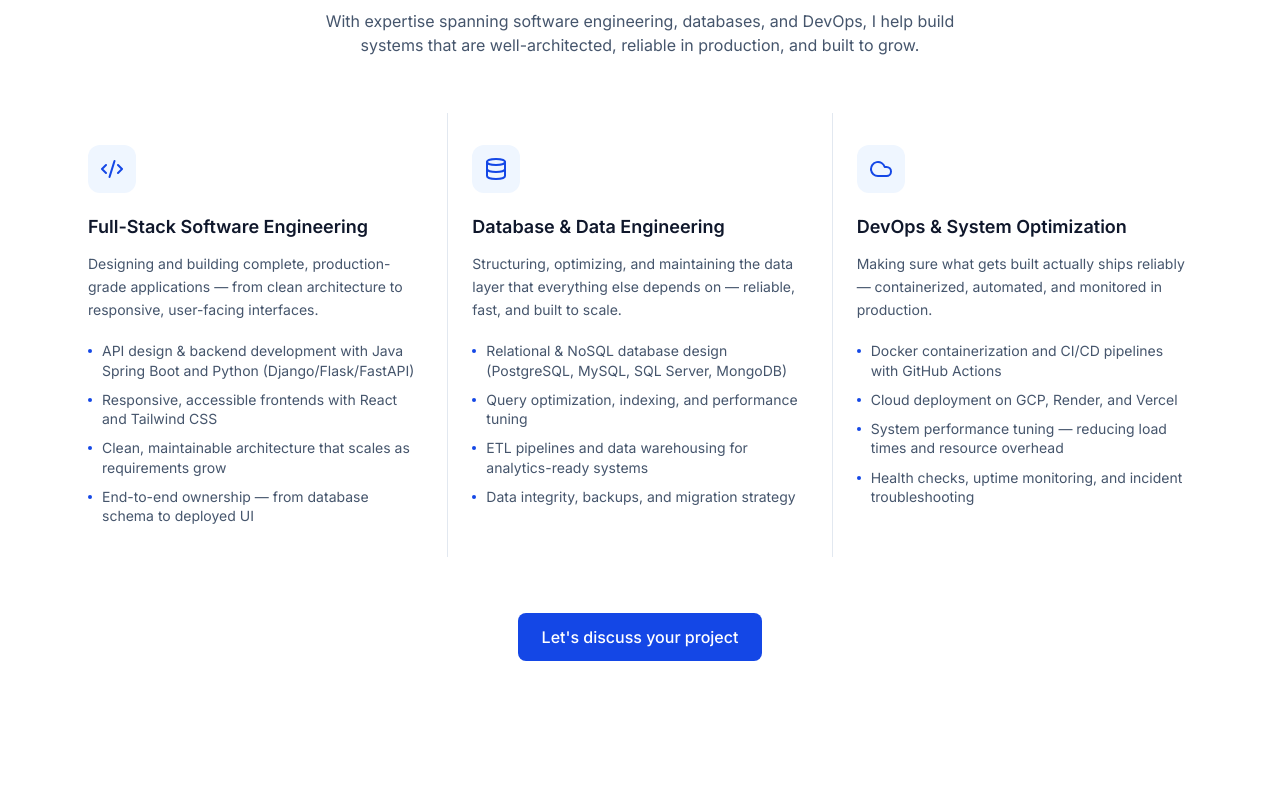
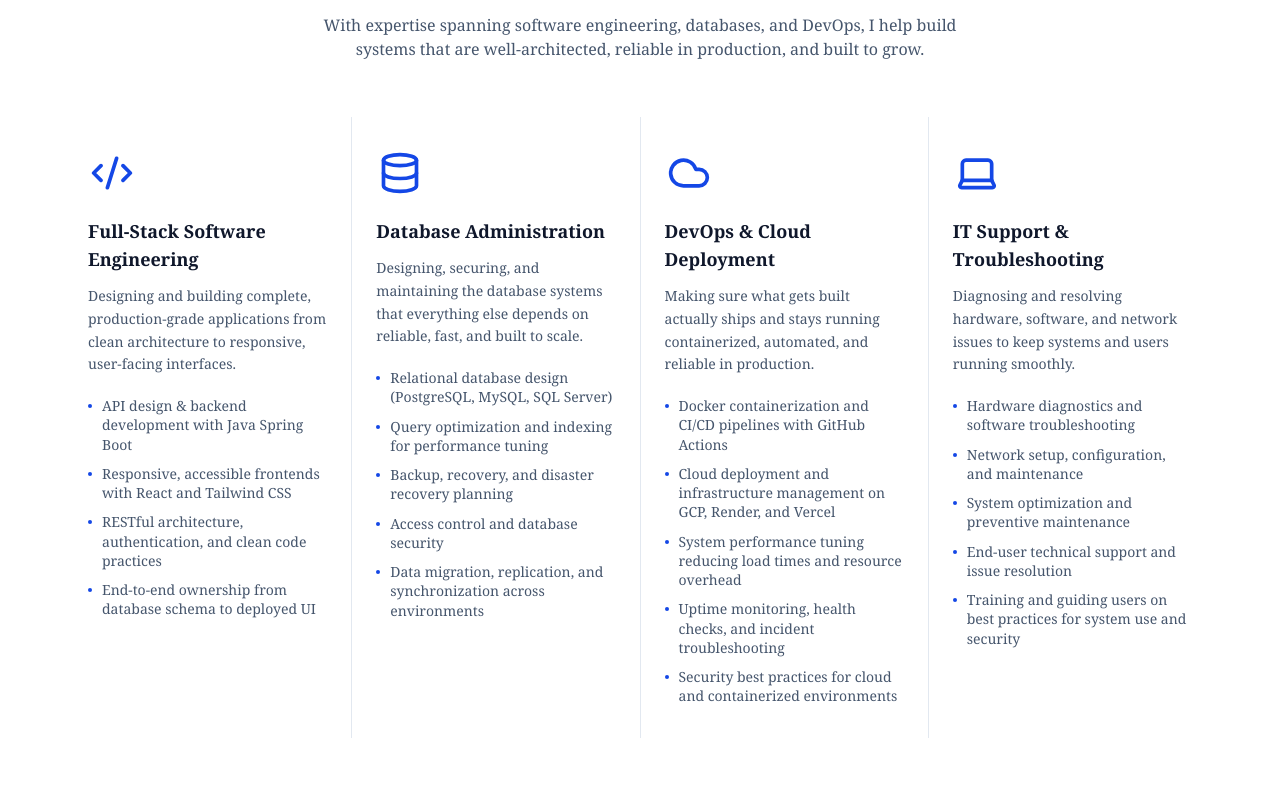
Before and after one commit to imani-prog/Timothy-Imani, a React (Vite) app: page / in a window 1280 px wide. Shown: the part 3386-4178 px from the top of the page. Built offline with nearby package versions, Linux system fonts and the light colour scheme.

Commit message:
Updated services

```diff
--- a/src/components/sections/Services.jsx
+++ b/src/components/sections/Services.jsx
@@ -3,10 +3,10 @@ import ServiceCard from '../ui/ServiceCard'
 
 export default function Services() {
   return (
-    <section id="services" className="py-20 px-5 sm:px-8 bg-white dark:bg-slate-900">
+    <section id="services" className="py-20 px-5 sm:px-8 bg-white dark:bg-slate-900 font-serif">
       <div className="max-w-6xl mx-auto">
         <div className="text-center mb-14">
-          <h2 className="text-sm font-semibold uppercase tracking-wider text-blue-700 dark:text-blue-400">
+          <h2 className="font-semibold uppercase tracking-wider text-blue-700 dark:text-blue-400">
             Services
           </h2>
           <h3 className="mt-2 text-2xl sm:text-3xl font-bold text-slate-900 dark:text-white">
--- a/src/components/ui/ServiceCard.jsx
+++ b/src/components/ui/ServiceCard.jsx
@@ -1,14 +1,14 @@
-import { Code2, Database, Cloud } from 'lucide-react'
+import { Code2, Database, Cloud, Laptop } from 'lucide-react'
 
-const ICONS = { Code2, Database, Cloud }
+const ICONS = { Code2, Database, Cloud, Laptop }
 
 export default function ServiceCard({ service }) {
   const Icon = ICONS[service.icon]
 
   return (
     <div className="flex-1 px-6 py-8 text-center sm:text-left">
-      <div className="inline-flex items-center justify-center w-12 h-12 rounded-xl bg-blue-50 dark:bg-blue-900/30 text-blue-700 dark:text-blue-400 mb-5">
-        <Icon size={24} />
+      <div className="inline-flex items-center justify-center w-12 h-12 rounded-xl  dark:bg-blue-900/30 text-blue-700 dark:text-blue-400 mb-5">
+        <Icon size={44} />
       </div>
 
       <h4 className="text-lg font-semibold text-slate-900 dark:text-white">
--- a/src/data/servicesData.js
+++ b/src/data/servicesData.js
@@ -3,36 +3,51 @@ export const services = [
   icon: 'Code2',
   title: 'Full-Stack Software Engineering',
   summary:
-      'Designing and building complete, production-grade applications — from clean architecture to responsive, user-facing interfaces.',
+    'Designing and building complete, production-grade applications from clean architecture to responsive, user-facing interfaces.',
   points: [
-      'API design & backend development with Java Spring Boot and Python (Django/Flask/FastAPI)',
+    'API design & backend development with Java Spring Boot',
     'Responsive, accessible frontends with React and Tailwind CSS',
-      'Clean, maintainable architecture that scales as requirements grow',
-      'End-to-end ownership — from database schema to deployed UI',
+    'RESTful architecture, authentication, and clean code practices',
+    'End-to-end ownership from database schema to deployed UI',
   ],
 },
 {
   icon: 'Database',
-    title: 'Database & Data Engineering',
+  title: 'Database Administration',
   summary:
-      'Structuring, optimizing, and maintaining the data layer that everything else depends on — reliable, fast, and built to scale.',
+    'Designing, securing, and maintaining the database systems that everything else depends on reliable, fast, and built to scale.',
   points: [
-      'Relational & NoSQL database design (PostgreSQL, MySQL, SQL Server, MongoDB)',
-      'Query optimization, indexing, and performance tuning',
-      'ETL pipelines and data warehousing for analytics-ready systems',
-      'Data integrity, backups, and migration strategy',
+    'Relational database design (PostgreSQL, MySQL, SQL Server)',
+    'Query optimization and indexing for performance tuning',
+    'Backup, recovery, and disaster recovery planning',
+    'Access control and database security',
+    'Data migration, replication, and synchronization across environments',
   ],
 },
 {
   icon: 'Cloud',
-    title: 'DevOps & System Optimization',
+  title: 'DevOps & Cloud Deployment',
   summary:
-      'Making sure what gets built actually ships reliably — containerized, automated, and monitored in production.',
+    'Making sure what gets built actually ships and stays running containerized, automated, and reliable in production.',
   points: [
     'Docker containerization and CI/CD pipelines with GitHub Actions',
-      'Cloud deployment on GCP, Render, and Vercel',
-      'System performance tuning — reducing load times and resource overhead',
-      'Health checks, uptime monitoring, and incident troubleshooting',
+    'Cloud deployment and infrastructure management on GCP, Render, and Vercel',
+    'System performance tuning reducing load times and resource overhead',
+    'Uptime monitoring, health checks, and incident troubleshooting',
+    'Security best practices for cloud and containerized environments',
+  ],
+},
+{
+  icon: 'Laptop',
+  title: 'IT Support & Troubleshooting',
+  summary:
+    'Diagnosing and resolving hardware, software, and network issues to keep systems and users running smoothly.',
+  points: [
+    'Hardware diagnostics and software troubleshooting',
+    'Network setup, configuration, and maintenance',
+    'System optimization and preventive maintenance',
+    'End-user technical support and issue resolution',
+    'Training and guiding users on best practices for system use and security',
   ],
 },
 ]
```
Lines whose indentation alone changed are shown as unchanged.
